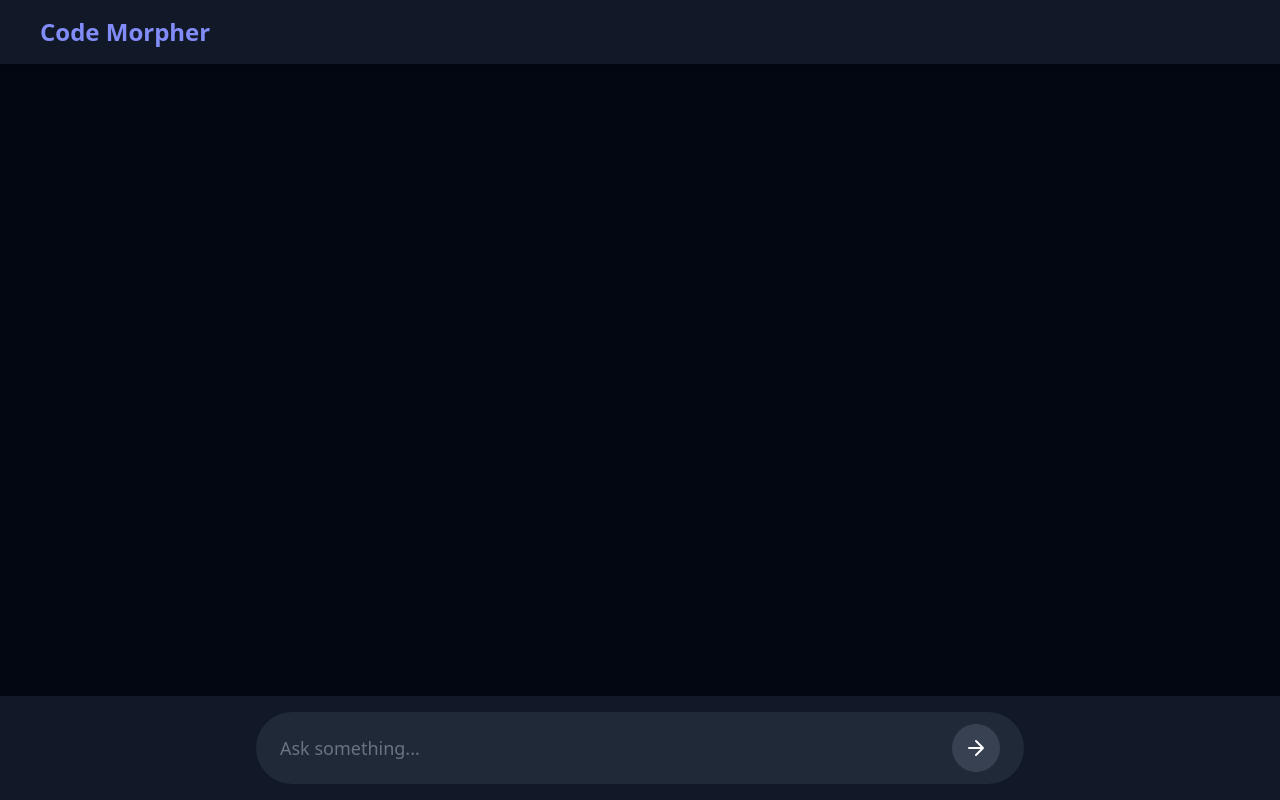
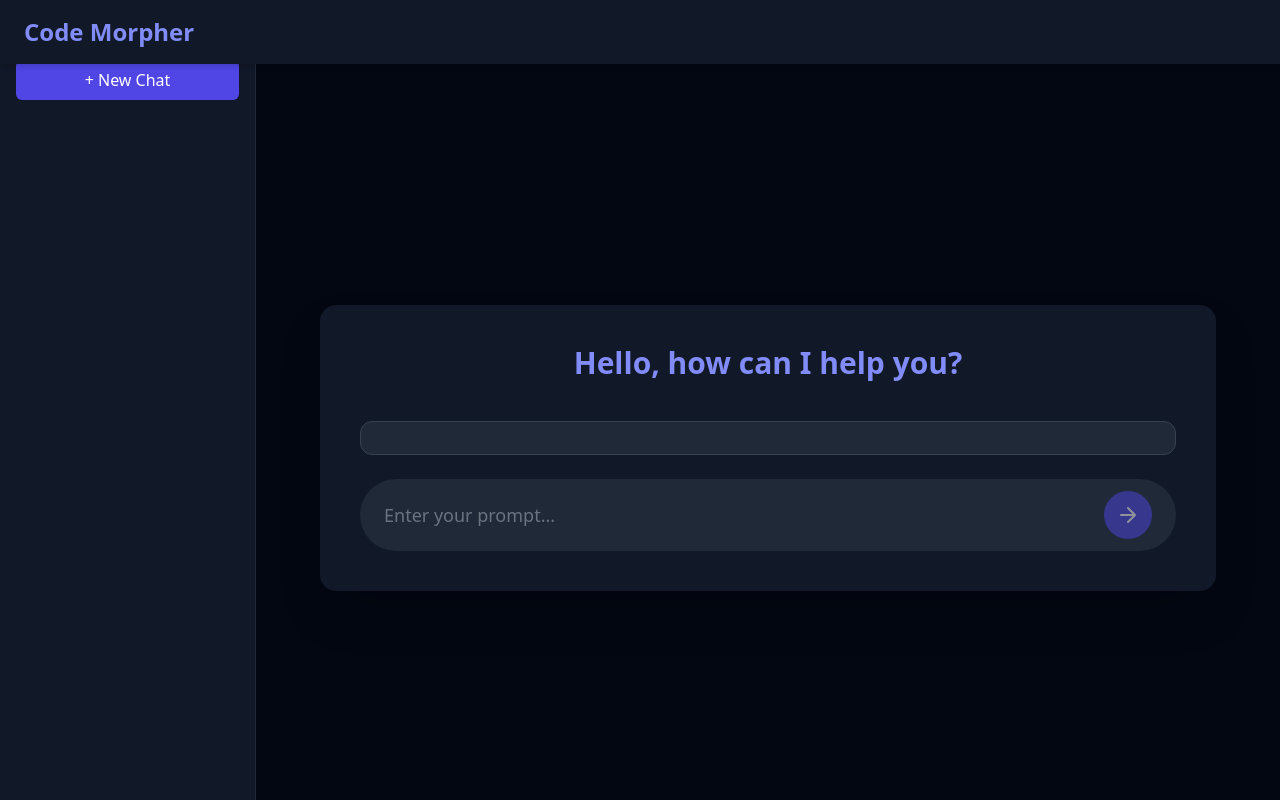
Before and after one commit to Arthika-21/Code-Morpher, a Flask app: page / in a window 1280 px wide. Run offline with Flask 3, Linux system fonts and the light colour scheme; some libraries are stand-ins or nearby versions.

Commit message:
templates\index.html

```diff
--- a/templates/index.html
+++ b/templates/index.html
@@ -2,155 +2,167 @@
 <html lang="en">
 <head>
   <meta charset="UTF-8" />
+  <meta name="viewport" content="width=device-width, initial-scale=1.0" />
   <title>Code Morpher</title>
   <script src="https://cdn.tailwindcss.com"></script>
-  <!-- Prism.js for syntax highlighting -->
-  <link href="https://cdn.jsdelivr.net/npm/prismjs@1.29.0/themes/prism-tomorrow.min.css" rel="stylesheet" />
-  <script src="https://cdn.jsdelivr.net/npm/prismjs@1.29.0/prism.min.js"></script>
-  <script src="https://cdn.jsdelivr.net/npm/prismjs@1.29.0/components/prism-java.min.js"></script>
-
-  <style>
-    ::-webkit-scrollbar { width: 8px; }
-    ::-webkit-scrollbar-thumb { background: #4b5563; border-radius: 4px; }
-    ::-webkit-scrollbar-thumb:hover { background: #6366f1; }
-
-    pre {
-      position: relative;
-      background: #1e1e2e;
-      color: #cbd5e1;
-      border-radius: 0.75rem;
-      padding: 1rem;
-      overflow-x: auto;
-      font-size: 0.95rem;
-      width: 100%;
-    }
-
-    .copy-btn {
-      position: absolute;
-      top: 10px;
-      right: 10px;
-      background-color: #374151;
-      color: white;
-      font-size: 0.8rem;
-      padding: 0.3rem 0.6rem;
-      border-radius: 0.4rem;
-      opacity: 0;
-      transition: opacity 0.2s;
-    }
-
-    pre:hover .copy-btn {
-      opacity: 1;
-    }
-  </style>
 </head>
 
-<body class="bg-gray-950 text-white min-h-screen flex flex-col font-sans">
+<body class="bg-gray-950 text-white min-h-screen flex">
+  <!-- Sidebar -->
+  <div id="sidebar" class="w-64 bg-gray-900 flex flex-col p-4 border-r border-gray-800">
+    <h2 class="text-xl font-semibold text-indigo-400 mb-4 text-center">Code Morpher</h2>
+    <button id="newChatBtn" class="w-full bg-indigo-600 hover:bg-indigo-700 py-2 rounded-md mb-4 transition">
+      + New Chat
+    </button>
+    <div id="history" class="flex-1 overflow-y-auto space-y-2">
+      <!-- History items appear here -->
+    </div>
+  </div>
 
-  <!-- Navbar -->
-  <nav class="w-full bg-gray-900 py-4 px-10 flex items-center justify-between shadow-md fixed top-0 left-0 z-10">
-    <h1 class="text-2xl font-bold text-indigo-400">Code Morpher</h1>
+  <!-- Main Chat Area -->
+  <div class="flex-1 flex flex-col items-center justify-center p-4 sm:p-8">
+    <nav class="w-full bg-gray-900 py-4 px-6 flex items-center justify-between shadow-md fixed top-0 left-0 z-10">
+      <h1 class="text-xl sm:text-2xl font-bold text-indigo-400">Code Morpher</h1>
     </nav>
 
+    <div class="w-full max-w-4xl bg-gray-900 shadow-2xl rounded-2xl p-6 sm:p-10 mt-24 flex flex-col space-y-6">
+      <h2 class="text-2xl sm:text-3xl font-semibold text-center text-indigo-400 mb-4">
+        Hello, how can I help you?
+      </h2>
+
       <!-- Chat Container -->
-  <div id="chatContainer" class="flex-1 w-full max-w-5xl mx-auto mt-24 px-4 pb-28 overflow-y-auto space-y-6">
-    <!-- Messages dynamically inserted here -->
+      <div id="chatContainer"
+        class="flex-1 overflow-y-auto space-y-4 max-h-[60vh] p-4 bg-gray-800 rounded-xl border border-gray-700">
       </div>
 
       <!-- Input Box -->
-  <div class="fixed bottom-0 left-0 w-full bg-gray-900 py-4 px-6 flex items-center justify-center shadow-lg">
-    <div class="flex items-center bg-gray-800 rounded-full px-6 py-3 w-full max-w-3xl">
-      <input
-        id="dslInput"
-        type="text"
-        placeholder="Ask something..."
-        class="flex-grow bg-transparent text-gray-300 placeholder-gray-500 focus:outline-none text-lg"
-        oninput="toggleButton()"
-        onkeydown="if(event.key === 'Enter') generateJava()"
-      />
+      <div class="flex items-center bg-gray-800 rounded-full px-4 sm:px-6 py-3">
+        <input id="dslInput" type="text" placeholder="Enter your prompt..."
+          class="flex-grow bg-transparent text-gray-300 placeholder-gray-500 focus:outline-none text-base sm:text-lg" />
         <button id="sendBtn" onclick="generateJava()" disabled
-        class="ml-3 bg-indigo-600 hover:bg-indigo-700 disabled:bg-gray-700 rounded-full p-3 transition">
-        <svg xmlns="http://www.w3.org/2000/svg" fill="none" viewBox="0 0 24 24"
-          stroke-width="2" stroke="white" class="w-6 h-6">
-          <path stroke-linecap="round" stroke-linejoin="round"
-            d="M5 12h14M12 5l7 7-7 7" />
+          class="ml-3 bg-indigo-600 hover:bg-indigo-700 rounded-full p-3 transition disabled:opacity-50">
+          <svg xmlns="http://www.w3.org/2000/svg" fill="none" viewBox="0 0 24 24" stroke-width="2" stroke="white"
+            class="w-5 h-5 sm:w-6 sm:h-6">
+            <path stroke-linecap="round" stroke-linejoin="round" d="M5 12h14M12 5l7 7-7 7" />
           </svg>
         </button>
       </div>
     </div>
+  </div>
 
   <script>
-    function toggleButton() {
-      const input = document.getElementById('dslInput').value.trim();
-      document.getElementById('sendBtn').disabled = input === "";
-    }
+    const chatContainer = document.getElementById("chatContainer");
+    const input = document.getElementById("dslInput");
+    const sendBtn = document.getElementById("sendBtn");
+    const historyDiv = document.getElementById("history");
+    const newChatBtn = document.getElementById("newChatBtn");
+
+    // Enable button only when user types something
+    input.addEventListener("input", () => {
+      sendBtn.disabled = input.value.trim() === "";
+    });
+
+    // Load chat history
+    window.onload = function () {
+      const history = JSON.parse(localStorage.getItem("chatHistory")) || [];
+      history.forEach(item => renderHistoryItem(item.prompt, item.response));
+      history.forEach(item => renderMessage(item.prompt, item.response));
+    };
 
     async function generateJava() {
-      const input = document.getElementById('dslInput').value.trim();
-      if (!input) return;
+      const userInput = input.value.trim();
+      if (!userInput) return;
 
-      const chatContainer = document.getElementById('chatContainer');
-      const sendBtn = document.getElementById('sendBtn');
+      renderMessage(userInput, null);
+      input.value = "";
       sendBtn.disabled = true;
 
-      // User message
-      const userMsg = document.createElement('div');
-      userMsg.className = "text-right";
-      userMsg.innerHTML = `
-        <div class="inline-block bg-indigo-600 text-white px-4 py-2 rounded-2xl max-w-2xl break-words shadow-md">
-          ${input}
-        </div>`;
-      chatContainer.appendChild(userMsg);
-      chatContainer.scrollTop = chatContainer.scrollHeight;
-
-      document.getElementById('dslInput').value = "";
-
-      // Bot placeholder
-      const botMsg = document.createElement('div');
-      botMsg.className = "text-left w-full";
-      botMsg.innerHTML = `
-        <div class="inline-block bg-gray-800 text-gray-300 px-4 py-3 rounded-2xl shadow-md">
-          Processing... ⏳
-        </div>`;
-      chatContainer.appendChild(botMsg);
-      chatContainer.scrollTop = chatContainer.scrollHeight;
-
       try {
-        const res = await fetch("https://code-morpher-a.onrender.com/generate", {
+        const res = await fetch("https://your-backend-url.onrender.com/generate", {
           method: "POST",
           headers: { "Content-Type": "application/json" },
-          body: JSON.stringify({ dsl_input: input })
+          body: JSON.stringify({ dsl_input: userInput })
         });
 
         const data = await res.json();
-        const resultText = data.java_code || "❌ " + (data.error || "Unknown error");
+        const response = data.java_code || data.error || "Error generating response.";
 
-        botMsg.innerHTML = `
-          <pre class="language-java rounded-xl">
-            <button class="copy-btn" onclick="copyCode(this)">Copy</button>
-            <code class="language-java">${Prism.highlight(resultText, Prism.languages.java, 'java')}</code>
-          </pre>
-        `;
+        renderMessage(userInput, response);
+        saveToHistory(userInput, response);
+        renderHistoryItem(userInput, response);
 
-        if (data.cached) {
-          botMsg.innerHTML += `<div class="text-xs text-gray-500 mt-1">⚡ (Loaded from cache)</div>`;
+      } catch (err) {
+        renderMessage(userInput, "❌ Failed to connect to backend. Please try again.");
+      }
     }
 
-      } catch (err) {
-        botMsg.innerHTML = `
-          <div class="inline-block bg-red-700 text-white px-4 py-3 rounded-2xl max-w-2xl break-words shadow-md">
-            ❌ Failed to connect to backend.<br>${err}
-          </div>`;
+    // Render chat messages
+    function renderMessage(prompt, response) {
+      const chatBox = document.createElement("div");
+      chatBox.className = "space-y-2";
+
+      const userBubble = document.createElement("div");
+      userBubble.className = "bg-indigo-600 text-white p-3 rounded-xl max-w-[90%] self-end ml-auto";
+      userBubble.textContent = prompt;
+      chatBox.appendChild(userBubble);
+
+      if (response) {
+        const botContainer = document.createElement("div");
+        botContainer.className = "bg-gray-700 text-green-400 p-3 rounded-xl max-w-[90%] whitespace-pre-wrap relative";
+
+        const copyBtn = document.createElement("button");
+        copyBtn.textContent = "Copy";
+        copyBtn.className = "absolute top-2 right-3 text-xs bg-indigo-600 hover:bg-indigo-700 px-2 py-1 rounded-md";
+        copyBtn.onclick = () => copyCode(response, copyBtn);
+
+        botContainer.appendChild(copyBtn);
+        const codeBlock = document.createElement("pre");
+        codeBlock.textContent = response;
+        botContainer.appendChild(codeBlock);
+        chatBox.appendChild(botContainer);
       }
 
+      chatContainer.appendChild(chatBox);
       chatContainer.scrollTop = chatContainer.scrollHeight;
     }
 
-    function copyCode(button) {
-      const code = button.nextElementSibling.innerText;
-      navigator.clipboard.writeText(code);
-      button.textContent = "Copied!";
-      setTimeout(() => (button.textContent = "Copy"), 2000);
+    function renderHistoryItem(prompt, response) {
+      const btn = document.createElement("button");
+      btn.className = "history-item w-full text-left bg-gray-800 hover:bg-gray-700 p-2 rounded-md text-sm text-gray-300";
+      btn.textContent = prompt.slice(0, 25) + "...";
+      btn.onclick = () => {
+        chatContainer.innerHTML = "";
+        renderMessage(prompt, response);
+      };
+      historyDiv.appendChild(btn);
     }
+
+    function saveToHistory(prompt, response) {
+      let history = JSON.parse(localStorage.getItem("chatHistory")) || [];
+      history.push({ prompt, response });
+      localStorage.setItem("chatHistory", JSON.stringify(history));
+    }
+
+    function copyCode(code, btn) {
+      navigator.clipboard.writeText(code).then(() => {
+        btn.textContent = "Copied!";
+        setTimeout(() => (btn.textContent = "Copy"), 2000);
+      });
+    }
+
+    // New Chat button
+    newChatBtn.addEventListener("click", () => {
+      chatContainer.innerHTML = "";
+      input.value = "";
+    });
+
+    // Press Enter to send
+    input.addEventListener("keypress", (e) => {
+      if (e.key === "Enter" && !e.shiftKey) {
+        e.preventDefault();
+        generateJava();
+      }
+    });
   </script>
 </body>
 </html>
```
Lines whose indentation alone changed are shown as unchanged.
